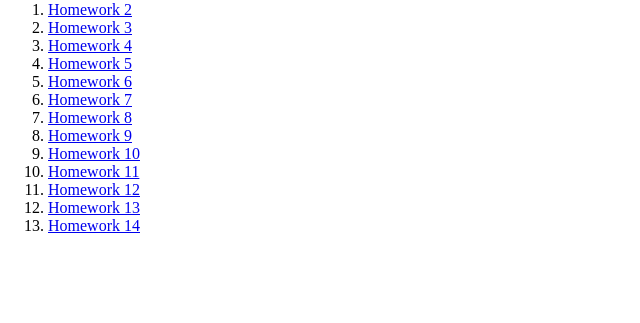
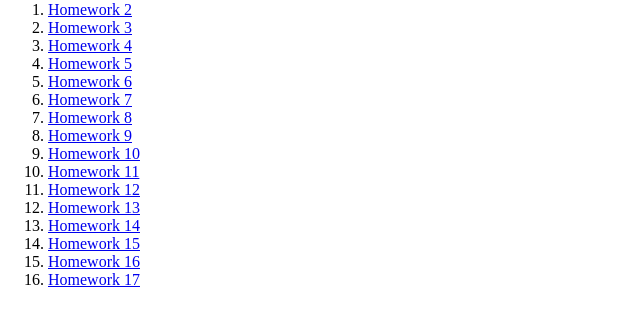
Before and after one commit to Andrej2305/lessons, a plain HTML site: page index.html in a window 1280 px wide. Shown: the part 79-402 px from the top of the page, without its empty margins (0-640 px from the left). Drawn offline with Linux system fonts and the light colour scheme.

Commit message:
update main index

```diff
--- a/index.html
+++ b/index.html
@@ -53,6 +53,15 @@
 					<li>
 						<a href="https://andrej2305.github.io/lessons/homework_14/index.html">Homework 14</a>
 					</li>
+					<li>
+						<a href="https://andrej2305.github.io/lessons/homework_15/index.html">Homework 15</a>
+					</li>
+					<li>
+						<a href="https://andrej2305.github.io/lessons/homework_16/index.html">Homework 16</a>
+					</li>
+					<li>
+						<a href="https://andrej2305.github.io/lessons/homework_17/index.html">Homework 17</a>
+					</li>
 				</ol>
 			</nav>
 		</main>
```
